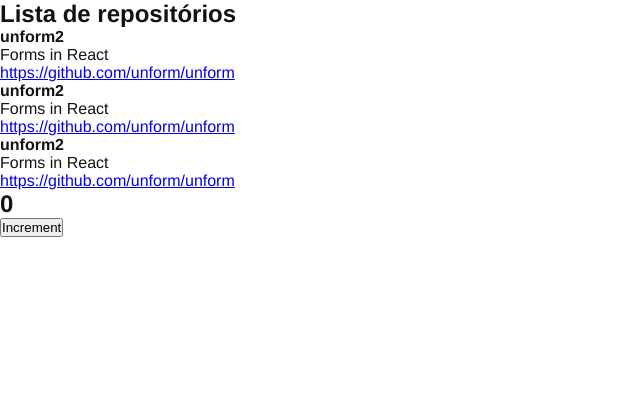
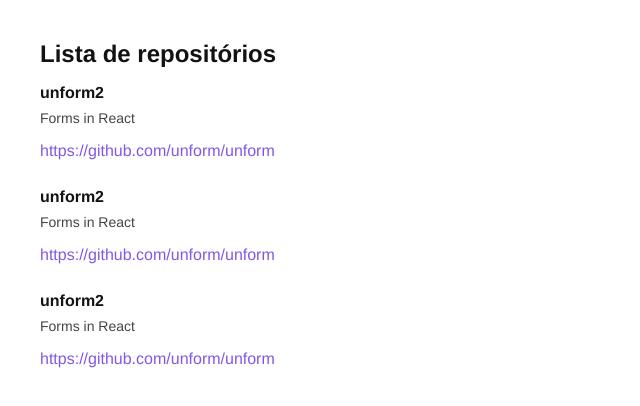
Before and after one commit to Deeved/github-explorer, a React app: page / in a window 1280 px wide. Shown: the top 406 px of the page, without its empty margins (0-640 px from the left). Built offline with nearby package versions, Linux system fonts and the light colour scheme.

Commit message:
Estilizaçao da listagem

```diff
--- a/src/App.jsx
+++ b/src/App.jsx
@@ -1,13 +1,9 @@
 import { RepositoryList } from './components/RepositoryList'
-import { Counter } from './components/Counter'
 
 import './styles/global.scss'
 
 export function App() {
   return (
-    <>
       <RepositoryList/>
-      <Counter />
-    </>
   )
 }
--- a/src/components/Counter.jsx
+++ /dev/null
@@ -1,21 +0,0 @@
-import { useState } from 'react'
-
-export function Counter() {
-    const [counter, setCounter] = useState(0)
-
-    function increment() {
-        setCounter(counter+1)
-    }
-
-    return(
-        <div>
-            <h2>{counter}</h2>
-            <button
-                type='button'
-                onClick={increment}
-            >
-                Increment
-            </button>
-        </div>
-    )
-}
--- a/src/components/RepositoryList.jsx
+++ b/src/components/RepositoryList.jsx
@@ -1,4 +1,5 @@
 import { RepositoryItem } from "./RepositoryItem"
+import '../styles/Repository.scss'
 
 const repository = {
   name:"unform2",
--- /dev/null
+++ b/src/styles/Repository.scss
@@ -0,0 +1,30 @@
+section.repository-list {
+    margin: 40px;
+}
+
+h1 {
+    margin-bottom: 16px;
+}
+
+ul {
+    list-style: none;
+
+    li {
+        & + li {
+            margin-top: 28px;
+        }
+
+        p {
+            font-size: 14px;
+            color: #444;
+            margin-top: 8px;
+        }
+
+        a {
+            display: inline-block;
+            margin-top: 16px;
+            text-decoration: none;
+            color: #8257e6;
+        }
+    }
+}
```
